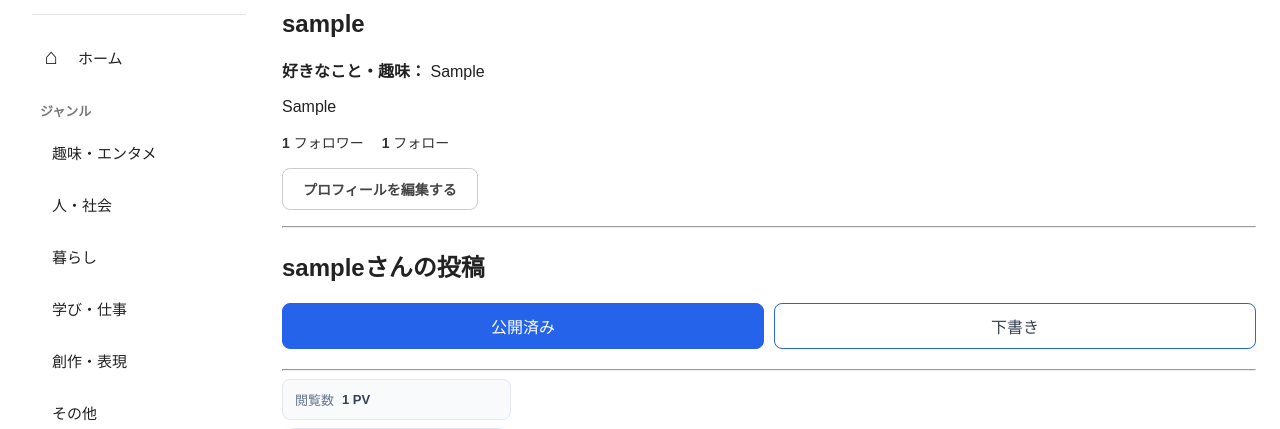
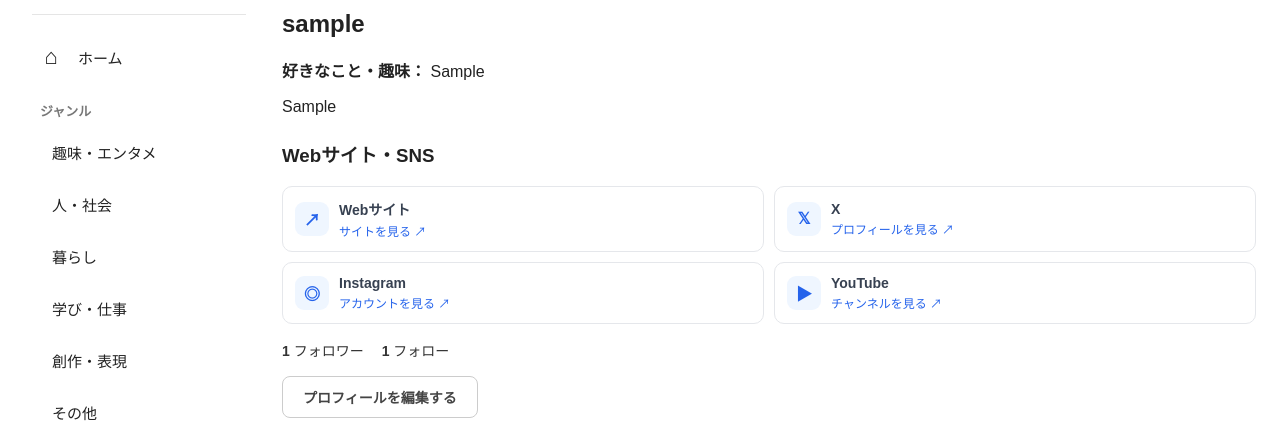
Before and after one commit to sat0816har-cpu/django_app, a Django app: page /my-articles/ in a window 1280 px wide. Shown: the part 239-668 px from the top of the page. Run offline with Django 4.2, Linux system fonts and the light colour scheme; a user stored in the database is signed in; tables that the repository leaves empty hold one stand-in row (values such as "Sample post"); grey boxes marked "Sample" are stand-in pictures.

Commit message:
Update my_articles.html

```diff
--- a/templates/articles/my_articles.html
+++ b/templates/articles/my_articles.html
@@ -4,6 +4,96 @@
 {% load static %}
 
 {% block content %}
+
+
+<style>
+    /* Webサイト・SNS */
+    .my-profile-social {
+        margin-top: 24px;
+    }
+
+    .my-profile-social-grid {
+        display: grid;
+        grid-template-columns: repeat(2, minmax(0, 1fr));
+        gap: 10px;
+    }
+
+    .my-profile-social-card {
+        display: flex;
+        align-items: center;
+        gap: 10px;
+        min-width: 0;
+        padding: 12px;
+        border: 1px solid #e5e7eb;
+        border-radius: 10px;
+        background: #ffffff;
+        color: #374151;
+        text-decoration: none;
+        box-sizing: border-box;
+    }
+
+    .my-profile-social-card:hover {
+        background: #f8fafc;
+        border-color: #bfdbfe;
+    }
+
+    .my-profile-social-icon {
+        display: flex;
+        align-items: center;
+        justify-content: center;
+        flex-shrink: 0;
+        width: 34px;
+        height: 34px;
+        border-radius: 9px;
+        background: #eff6ff;
+        color: #2563eb;
+        font-size: 16px;
+        font-weight: bold;
+    }
+
+    .my-profile-social-text {
+        min-width: 0;
+        overflow-wrap: anywhere;
+    }
+
+    .my-profile-social-name {
+        display: block;
+        font-size: 14px;
+        font-weight: 600;
+    }
+
+    .my-profile-social-action {
+        display: block;
+        margin-top: 3px;
+        color: #2563eb;
+        font-size: 12px;
+    }
+
+    @media (max-width: 600px) {
+        .my-profile-social-grid {
+            gap: 8px;
+        }
+
+        .my-profile-social-card {
+            gap: 7px;
+            padding: 10px 8px;
+        }
+
+        .my-profile-social-icon {
+            width: 28px;
+            height: 28px;
+            font-size: 14px;
+        }
+
+        .my-profile-social-name {
+            font-size: 13px;
+        }
+
+        .my-profile-social-action {
+            font-size: 11px;
+        }
+    }
+</style>
 
 
 <div class="my-profile">
@@ -44,6 +134,68 @@
             <p>{{ profile.introduction|linebreaksbr }}</p>
         {% else %}
             <p>自己紹介はまだ登録されていません。</p>
+        {% endif %}
+
+                {% if profile.website_url or profile.x_url or profile.instagram_url or profile.youtube_url %}
+            <div class="my-profile-social">
+                <h3>Webサイト・SNS</h3>
+
+                <div class="my-profile-social-grid">
+
+                    {% if profile.website_url %}
+                        <a href="{{ profile.website_url }}"
+                           class="my-profile-social-card"
+                           target="_blank"
+                           rel="noopener noreferrer">
+                            <span class="my-profile-social-icon">↗</span>
+                            <span class="my-profile-social-text">
+                                <span class="my-profile-social-name">Webサイト</span>
+                                <span class="my-profile-social-action">サイトを見る ↗</span>
+                            </span>
+                        </a>
+                    {% endif %}
+
+                    {% if profile.x_url %}
+                        <a href="{{ profile.x_url }}"
+                           class="my-profile-social-card"
+                           target="_blank"
+                           rel="noopener noreferrer">
+                            <span class="my-profile-social-icon">𝕏</span>
+                            <span class="my-profile-social-text">
+                                <span class="my-profile-social-name">X</span>
+                                <span class="my-profile-social-action">プロフィールを見る ↗</span>
+                            </span>
+                        </a>
+                    {% endif %}
+
+                    {% if profile.instagram_url %}
+                        <a href="{{ profile.instagram_url }}"
+                           class="my-profile-social-card"
+                           target="_blank"
+                           rel="noopener noreferrer">
+                            <span class="my-profile-social-icon">◎</span>
+                            <span class="my-profile-social-text">
+                                <span class="my-profile-social-name">Instagram</span>
+                                <span class="my-profile-social-action">アカウントを見る ↗</span>
+                            </span>
+                        </a>
+                    {% endif %}
+
+                    {% if profile.youtube_url %}
+                        <a href="{{ profile.youtube_url }}"
+                           class="my-profile-social-card"
+                           target="_blank"
+                           rel="noopener noreferrer">
+                            <span class="my-profile-social-icon">▶</span>
+                            <span class="my-profile-social-text">
+                                <span class="my-profile-social-name">YouTube</span>
+                                <span class="my-profile-social-action">チャンネルを見る ↗</span>
+                            </span>
+                        </a>
+                    {% endif %}
+
+                </div>
+            </div>
         {% endif %}
 
 
```
